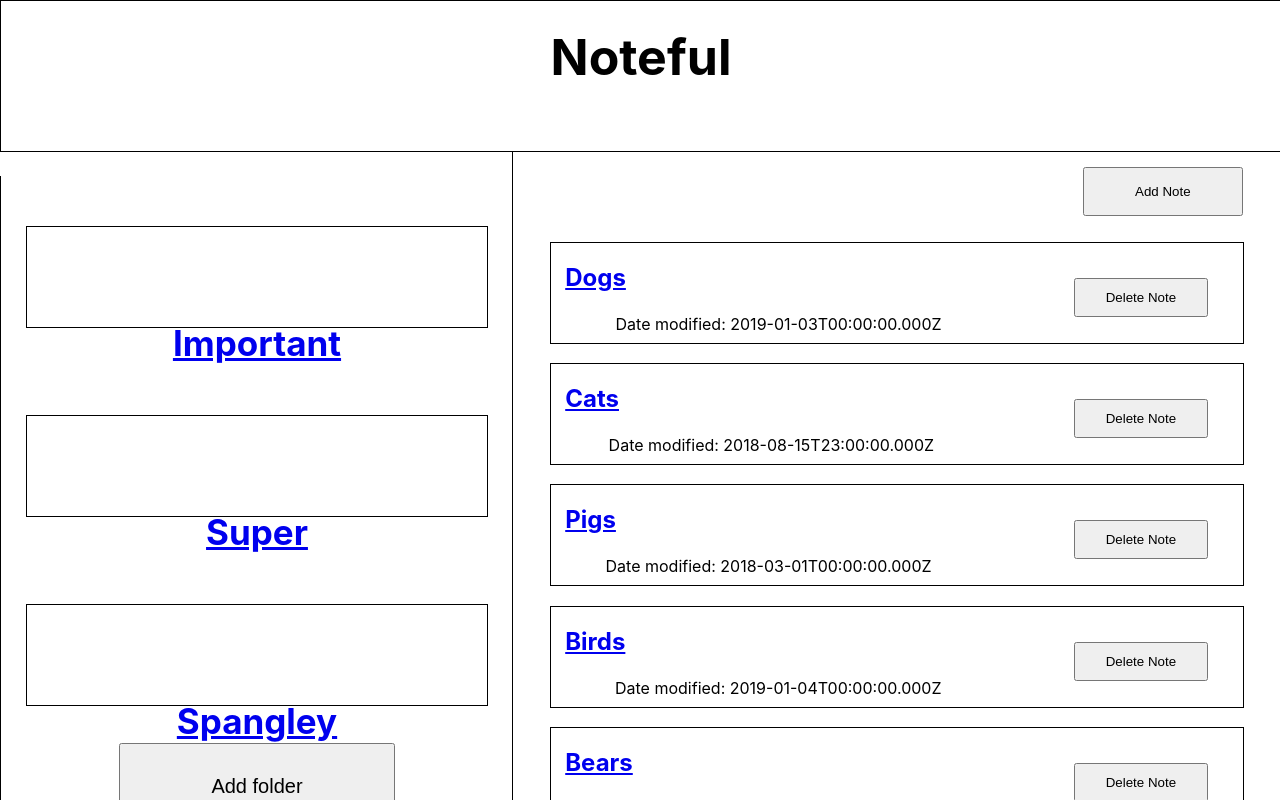
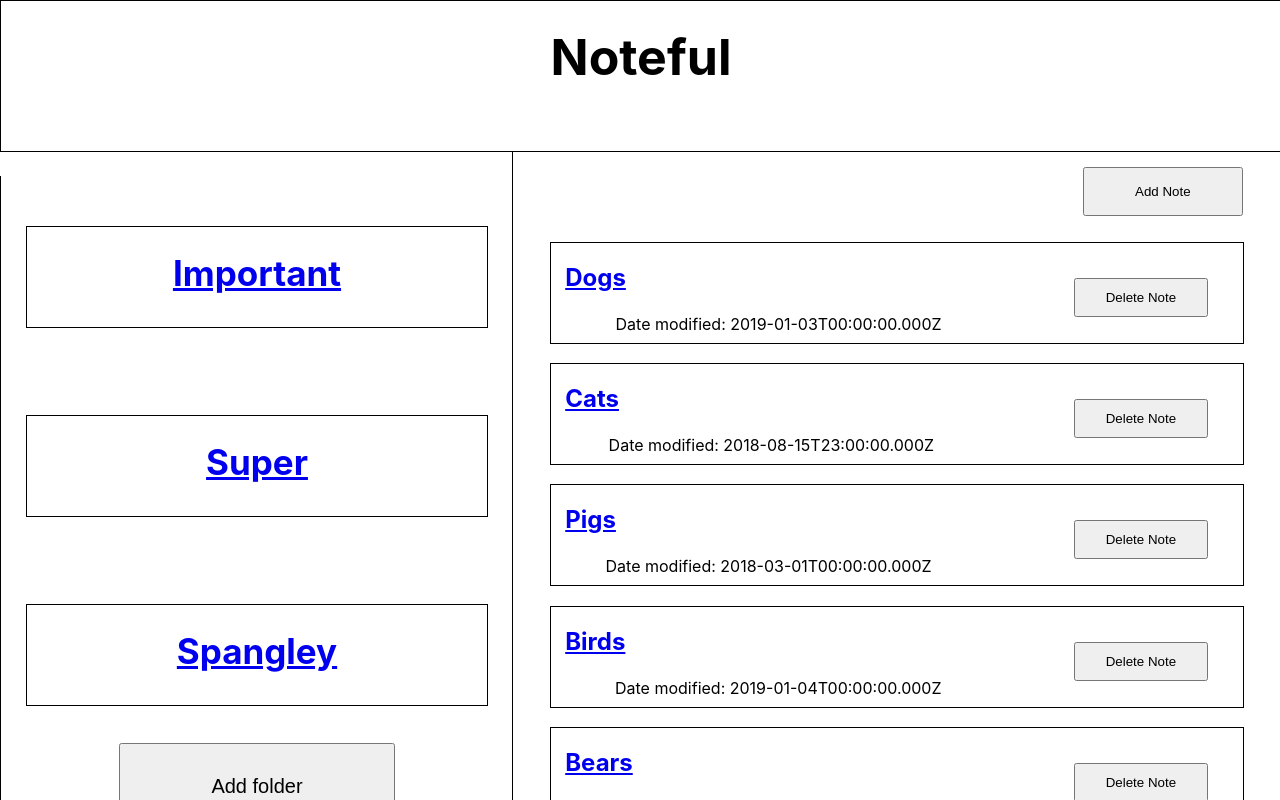
Before and after one commit to jakep5/noteful, a React (Create React App) app: page / in a window 1280 px wide. Shown: the top 800 px of the page. Built offline with nearby package versions, Linux system fonts and the light colour scheme.

Commit message:
final final stylizing

```diff
--- a/src/FolderPage/FolderPage.css
+++ b/src/FolderPage/FolderPage.css
@@ -5,3 +5,8 @@ div.folderHolder {
 div.highlighted {
     background-color: lightblue;
 }
+
+h2.folderName {
+    position: relative;
+    top: -75%;
+}
```
